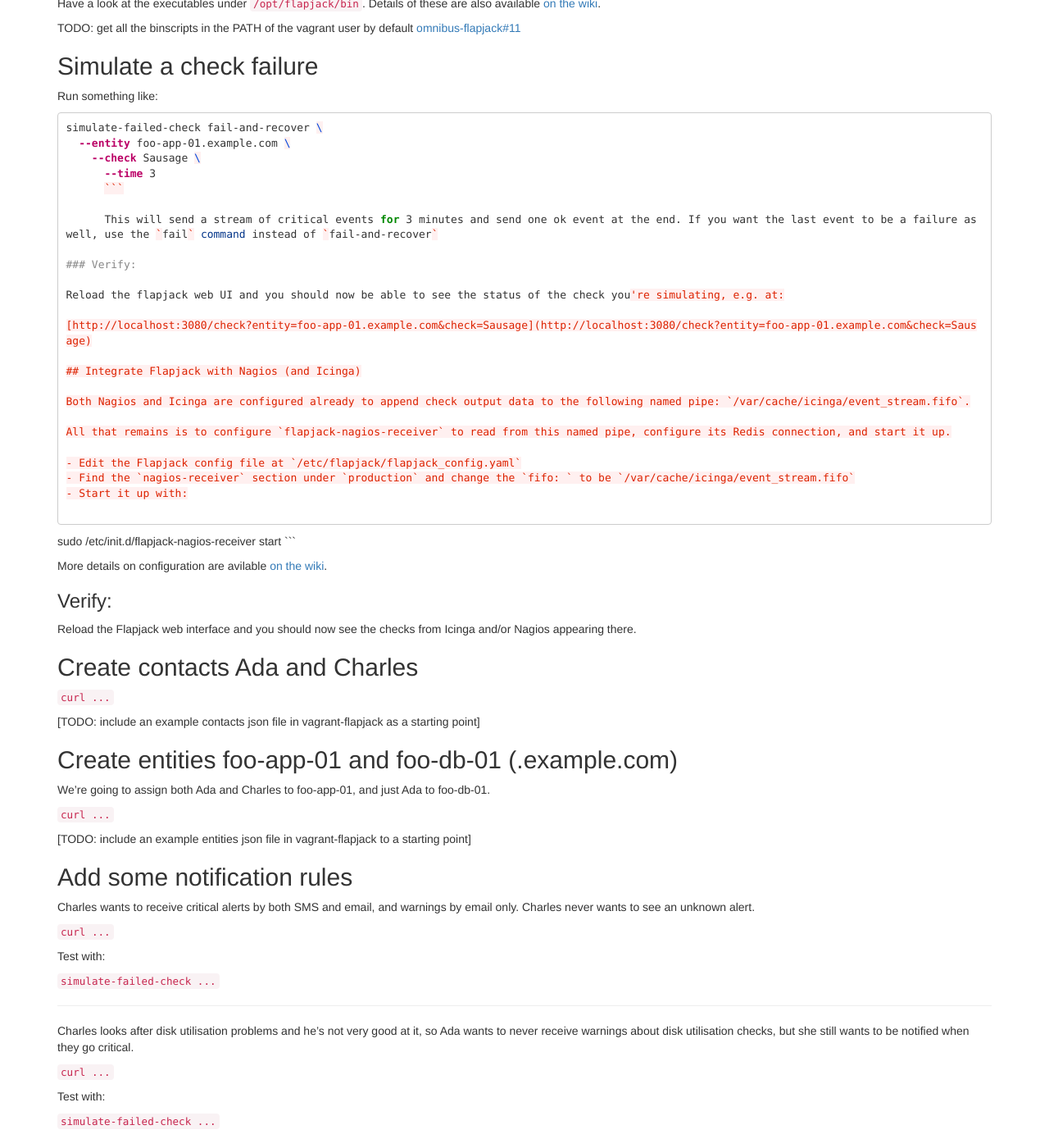
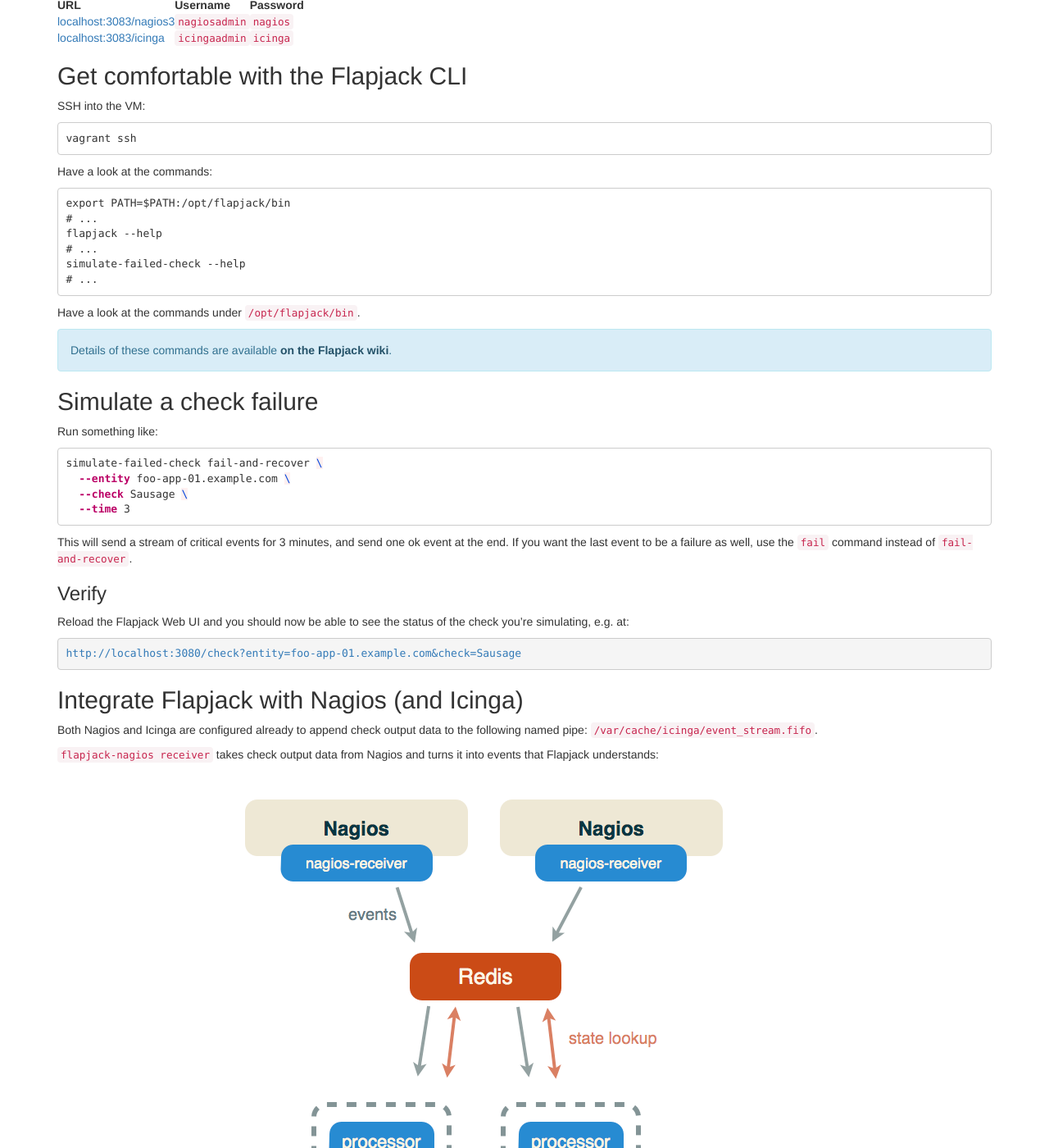
Before and after one commit to flapjack/flapjack, a Jekyll site: the page built from quickstart.markdown, in a window 1280 px wide and 1400 px high, scrolled down 1543 px. Shown: the whole window at 82% size. Built offline with Jekyll 4.4.1, drawn with Linux system fonts in a browser that asks for light colours; nearby versions of some CDN libraries; Markdown is read by kramdown in place of the engine named in the settings; some of the changed text lies outside the part shown.

Commit message:
Trimmed the copypasta'd tute down to a quickstart. Add callouts.

````diff
--- a/quickstart.markdown
+++ b/quickstart.markdown
@@ -1,55 +1,30 @@
 ---
-title: Flapjack quickstart
+title: Quickstart | Flapjack
 layout: default
 ---
 
 # Quickstart
 
-A tutorial on getting started with [Flapjack](http://flapjack.io/).
+This quickstart guide will get you [Flapjack](http://flapjack.io/) running in a VM locally using Vagrant and VirtualBox.
 
-
-
-## Overview
-
-In this tutorial, you'll get Flapjack running in a VM using Vagrant and VirtualBox. You'll learn how to:
+You'll also learn the basics of how to:
 
 - Configure Flapjack
 - Simulate a failure of a monitored service
-- Integrate flapjack with nagios (or icinga) so flapjack takes over alerting
-- Import contacts and entities
-- Configure notification rules, intervals, and summary thresholds
+- Integrate Flapjack with Nagios (or Icinga), so Flapjack takes over alerting
 
-## Getting flapjack up and running with vagrant-flapjack
+## Getting Flapjack running
 
-### Prerequites
+### Dependencies
 
-- Vagrant 1.2+
-- VirtualBox 4.2+ (or an alternative provider such as VMWare Fusion)
-- precise64.box added to your vagrant (optional pre step)
+- [Vagrant](http://vagrantup.com/) 1.2+
+- [VirtualBox](https://www.virtualbox.org/wiki/Downloads) 4.2+
+  (or an alternative provider such as [VMware Fusion](http://www.vmware.com/au/products/fusion/)
+  and the [Vagrant plugin](http://www.vagrantup.com/vmware))
 
-### Adding the precise64.box vagrant box (VirtualBox specific, optional)
+### Setup
 
-In order to speed up the `vagrant up` step below, optionally import the Vagrant provided precise64 box. You can [download it first](http://files.vagrantup.com/precise64.box) and then import it:
-
-```bash
-vagrant box add precise64 precise64.box
-```
-
-Or download and add in one step:
-
-```bash
-vagrant box add precise64 http://files.vagrantup.com/precise64.box
-```
-
-Install the `vagrant-cachier` plugin for Vagrant to speed up subsequent `vagrant up`'s:
-
-```bash
-vagrant plugin install vagrant-cachier
-```
-
-Even if you haven't pre-added the precise64 box, the following will also download and install it the first time you run `vagrant up`
-
-Do the thing:
+Get the repo, and build your Vagrant box:
 
 ```
 git clone https://github.com/flpjck/vagrant-flapjack.git
@@ -57,22 +32,31 @@ cd vagrant-flapjack
 vagrant up
 ```
 
-For an alternative provider to VirtualBox, eg VMWare Fusion, you can specify the alternative provider when running `vagrant up` like so:
+For an alternative provider to VirtualBox (e.g. VMware Fusion), you can specify the provider when running `vagrant up`:
 
 ```
 vagrant up --provider=vmware_fusion
 ```
 
-More information: [vagrant-flapjack](https://github.com/flpjck/vagrant-flapjack)
+<div class="alert alert-info">
+<strong>More information:</strong>
+Check out the <a class="alert-link" href="https://github.com/flpjck/vagrant-flapjack">vagrant-flapjack</a> project on GitHub.
+</div>
 
-### Verify:
+### Verify
 
-Visit [http://localhost:3080](http://localhost:3080) from your host workstation and you should see the flapjack web UI.
+Visit [http://localhost:3080](http://localhost:3080) from your host workstation.
+You should see the Flapjack Web UI:
+
+![Screenshot of the Flapjack Web UI](/images/quickstart/web-ui.png)
 
 You should also find Icinga and Nagios UIs running at:
 
-- [localhost:3083/nagios3](http://localhost:3083/nagios3) u: `nagiosadmin`, p: `nagios`
-- [localhost:3083/icinga](http://localhost:3083/icinga) u: `icingaadmin`, p: `icinga`
+
+| URL                                                     | Username      | Password |
+| :------------------------------------------------------ | :------------ | :------- |
+| [localhost:3083/nagios3](http://localhost:3083/nagios3) | `nagiosadmin` | `nagios` |
+| [localhost:3083/icinga](http://localhost:3083/icinga)   | `icingaadmin` | `icinga` |
 
 ## Get comfortable with the Flapjack CLI
 
@@ -93,32 +77,40 @@ simulate-failed-check --help
 # ...
 ```
 
-Have a look at the executables under `/opt/flapjack/bin`. Details of these are also available [on the wiki](https://github.com/flpjck/flapjack/wiki/USING#running).
+Have a look at the commands under `/opt/flapjack/bin`.
 
-TODO: get all the binscripts in the PATH of the vagrant user by default [omnibus-flapjack#11](https://github.com/flpjck/omnibus-flapjack/issues/11)
+<div class="alert alert-info">
+Details of these commands are available <a class="alert-link" href="https://github.com/flpjck/flapjack/wiki/USING#running">on the Flapjack wiki</a>.
+</div>
 
 ## Simulate a check failure
 
 Run something like:
 
-```bash
+``` bash
 simulate-failed-check fail-and-recover \
   --entity foo-app-01.example.com \
-    --check Sausage \
-      --time 3
-      ```
+  --check Sausage \
+  --time 3
+```
 
-      This will send a stream of critical events for 3 minutes and send one ok event at the end. If you want the last event to be a failure as well, use the `fail` command instead of `fail-and-recover`
+This will send a stream of critical events for 3 minutes, and send one ok event at the end. If you want the last event to be a failure as well, use the `fail` command instead of `fail-and-recover`.
 
-### Verify:
+### Verify
 
-Reload the flapjack web UI and you should now be able to see the status of the check you're simulating, e.g. at:
+Reload the Flapjack Web UI and you should now be able to see the status of the check you're simulating, e.g. at:
 
-[http://localhost:3080/check?entity=foo-app-01.example.com&check=Sausage](http://localhost:3080/check?entity=foo-app-01.example.com&check=Sausage)
+<pre>
+<a href="http://localhost:3080/check?entity=foo-app-01.example.com&check=Sausage">http://localhost:3080/check?entity=foo-app-01.example.com&check=Sausage</a>
+</pre>
 
 ## Integrate Flapjack with Nagios (and Icinga)
 
 Both Nagios and Icinga are configured already to append check output data to the following named pipe: `/var/cache/icinga/event_stream.fifo`.
+
+`flapjack-nagios receiver` takes check output data from Nagios and turns it into events that Flapjack understands:
+
+![Flapjack's architecture](/images/quickstart/architecture.png)
 
 All that remains is to configure `flapjack-nagios-receiver` to read from this named pipe, configure its Redis connection, and start it up.
 
@@ -126,103 +118,28 @@ All that remains is to configure `flapjack-nagios-receiver` to read from this na
 - Find the `nagios-receiver` section under `production` and change the `fifo: ` to be `/var/cache/icinga/event_stream.fifo`
 - Start it up with:
 
-```
+``` bash
 sudo /etc/init.d/flapjack-nagios-receiver start
 ```
 
 More details on configuration are avilable [on the wiki](https://github.com/flpjck/flapjack/wiki/USING#configuring-components).
 
-### Verify:
+### Verify
 
 Reload the Flapjack web interface and you should now see the checks from Icinga and/or Nagios appearing there.
 
-## Create contacts Ada and Charles
-
-`curl ...`
-
-[TODO: include an example contacts json file in vagrant-flapjack as a starting point]
-
-## Create entities foo-app-01 and foo-db-01 (.example.com)
-
-We're going to assign both Ada and Charles to foo-app-01, and just Ada to foo-db-01.
-
-`curl ...`
-
-[TODO: include an example entities json file in vagrant-flapjack to a starting point]
-
-## Add some notification rules
-
-Charles wants to receive critical alerts by both SMS and email, and warnings by email only. Charles never wants to see an unknown alert.
-
-`curl ...`
-
-Test with:
-
-`simulate-failed-check ...`
-
-----
-
-Charles looks after disk utilisation problems and he's not very good at it, so Ada wants to never receive warnings about disk utilisation checks, but she still wants to be notified when they go critical.
-
-`curl ...`
-
-Test with:
-
-`simulate-failed-check ...`
-
-### Your turn
-
-Ada wants to receive critical and warning alerts by both SMS and email, and wants to receive unknown alerts by email only.
-
-- Come up with the JSON import actions to achieve this.
-- Create and run the `simulate-failed-check ...` commands to test you've set the contact data up correctly.
-
-## Modify the notification intervals
-
-Ada wants to be notified at most every 3 hours by email, and every 5 minutes by sms:
+![Checks](/images/quickstart/checks-from-nagios.png)
 
 
-### Your turn
+## Coming soon
 
-Charles wants to be notified at most every 30 minute by email, and every 10 minutes by sms.
+<div class="alert alert-danger">
+<p>
+<strong>Work in progress.</strong>
+</p>
+</div>
 
-## Modify summary thresholds
+Stay tuned for more info on how to:
 
-Ada wants to have email alerts rolled up when there's 5 or more alerting checks, and to have sms alerts rolled up no matter how many alerting checks she has.
-
-### Your turn
-
-Charles wants to have email alerts rolled up when there's 10 or more alerting checks, and to have sms alerts rolled up when there's 3 or more alerting checks.
-
-## Feedback
-
-How did you go with this tutorial? If you have feedback on how it can be improved, or just to say "this is awesome" (or whatever), please put it out there by doing something like:
-
-- creating an [issue](https://github.com/jessereynolds/flapjack-tutorial/issues)
-- submitting a [pull request](https://github.com/jessereynolds/flapjack-tutorial/pulls)
-- jumping on [irc](irc:///#flapjack) (#flapjack on freenode)
-- writing to the [mailing list](https://groups.google.com/forum/#!forum/flapjack-project)
-- tweeting @jessereynolds or @auxesis
-
-# ~ FIN ~
-
-===========
-
-# TODO:
-
-- add instructions for using a alternative Vagrant providers, eg AWS, VMWare Fusion
-- add a jabber daemon with MUC, eg ejabberd, and include steps to integrate and test
-
-## Start up the fake SMTP server (mailcatcher)
-
-[FIXME: system Ruby is a bit borked on the VM at the moment and installing `mailcatcher` gem is failing]
-
-`mailcatcher`
-
-If it's not installed, install it like this:
-
-`sudo gem install mailcatcher`
-
-Open up [http://localhost:1025](http://localhost:1025) - this will update dynamically whenever it catches an email generated by flapjack.
-
-[TODO: add mailcatcher to vagrant-flapjack if it is not already, and forward the port for it]
+- Import contacts and entities.
+- Configure notification rules, intervals, and summary thresholds.
````
